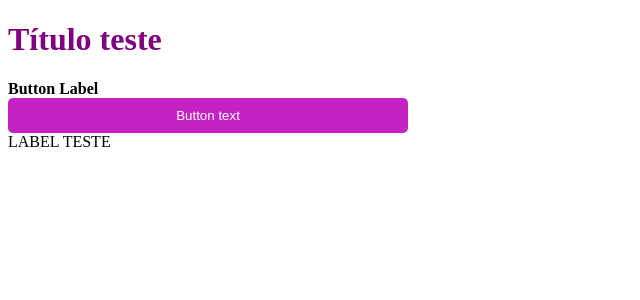
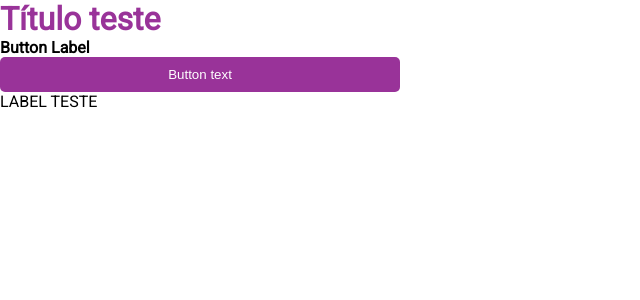
Before and after one commit to MarcosPassos-git/growth-reactjs-revisao, a Next.js app: page / in a window 1280 px wide. Shown: the top 300 px of the page, without its empty margins (0-640 px from the left). Built offline with nearby package versions, Linux system fonts and the light colour scheme.

Commit message:
Configurado styled components

```diff
--- a/package.json
+++ b/package.json
@@ -15,9 +15,10 @@
     "next": "^12.1.6",
     "react": "^18.1.0",
     "react-dom": "^18.1.0",
-    "sass": "^1.52.1"
+    "styled-components": "^5.3.5"
   },
   "devDependencies": {
+    "babel-plugin-styled-components": "^2.0.7",
     "eslint": "^8.15.0",
     "eslint-config-next": "^12.1.6",
     "eslint-config-prettier": "^8.5.0",
--- /dev/null
+++ b/pages/_app.jsx
@@ -0,0 +1,24 @@
+import { createGlobalStyle, ThemeProvider } from 'styled-components'
+import theme from '../src/theme'
+
+const GlobalStyle = createGlobalStyle`
+    * {
+        padding: 0;
+        margin: 0;
+    }
+
+    body {
+        font-family: 'Roboto', sans-serif;
+    }
+`
+
+function App({Component, pageProps}) {
+    return (
+        <ThemeProvider theme={theme}>
+            <GlobalStyle />
+            <Component {...pageProps}/>
+        </ThemeProvider>
+    )
+}
+
+export default App
--- /dev/null
+++ b/pages/_document.jsx
@@ -0,0 +1,21 @@
+import Document, {Html, Head, Main, NextScript} from 'next/document'
+
+class NewDocument extends Document {
+    render() {
+        return (
+            <Html>
+                <Head>
+                    <link rel="preconnect" href="https://fonts.googleapis.com" />
+                    <link rel="preconnect" href="https://fonts.gstatic.com" crossOrigin="true" />
+                    <link href="https://fonts.googleapis.com/css2?family=Readex+Pro:wght@200;300;500&family=Roboto:ital@0;1&display=swap" rel="stylesheet" />
+                </Head>
+                <body>
+                    <Main />
+                    <NextScript />
+                </body>
+            </Html>
+        )
+    }
+}
+
+export default NewDocument
--- a/src/components/button/button.jsx
+++ b/src/components/button/button.jsx
@@ -1,10 +1,29 @@
-import styles from './button.module.scss'
+import styled from 'styled-components'
+
+const ButtonContainer = styled.div`
+    display: flex;
+    flex-direction: column;
+    max-width: 400px;
+
+    label {
+        font-weight: bold;
+    }
+
+    button {
+        background-color: ${(props) => props.theme.primary};
+        color: white;
+        border: none;
+        border-radius: 5px;
+        padding: 10px 20px;
+        cursor: pointer;
+    }
+`
 
 export default function Button() {
   return (
-    <div className={styles.button}>
+    <ButtonContainer>
       <label>Button Label</label>
       <button>Button text</button>
-    </div>
+    </ButtonContainer>
   )
 }
--- a/src/components/button/button.module.scss
+++ /dev/null
@@ -1,20 +0,0 @@
-$primary-color: rgb(197, 34, 197);
-
-.button {
-    display: flex;
-    flex-direction: column;
-    max-width: 400px;
-
-    label {
-        font-weight: bold;
-    }
-
-    button {
-        background-color: $primary-color;
-        color: white;
-        border: none;
-        border-radius: 5px;
-        padding: 10px 20px;
-        cursor: pointer;
-    }
-}
--- a/src/components/title/title.jsx
+++ b/src/components/title/title.jsx
@@ -1,5 +1,9 @@
-import styles from './title.module.scss'
+import styled from 'styled-components'
+
+const StyledTitle = styled.h1`
+  color: ${(props) => props.theme.primary};
+`
 
 export default function Title(props) {
-  return <h1 className={styles.title}>{props.children}</h1>
+  return <StyledTitle>{props.children}</StyledTitle>
 }
--- a/src/components/title/title.module.scss
+++ /dev/null
@@ -1,5 +0,0 @@
-$primary-color: purple;
-
-.title {
-    color: $primary-color;
-}
--- /dev/null
+++ b/src/theme.js
@@ -0,0 +1,5 @@
+const theme = {
+    primary: '#993399'
+}
+
+export default theme
```
Also changed, not shown: .babelrc (added), 1 other file (tests, documents, lock files or other folders).
